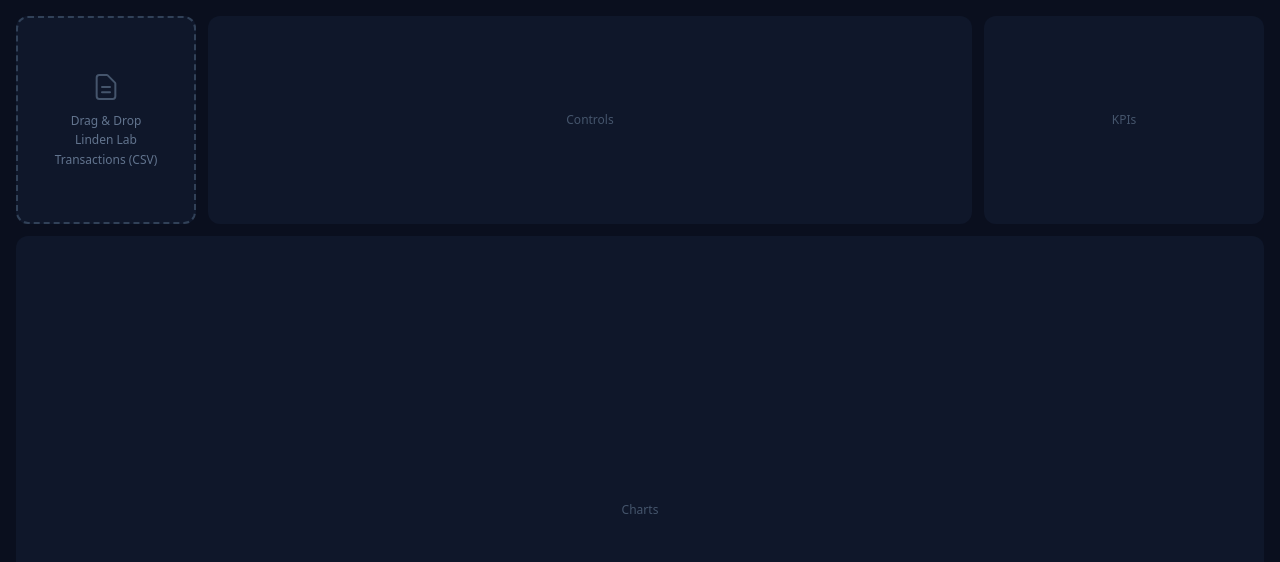
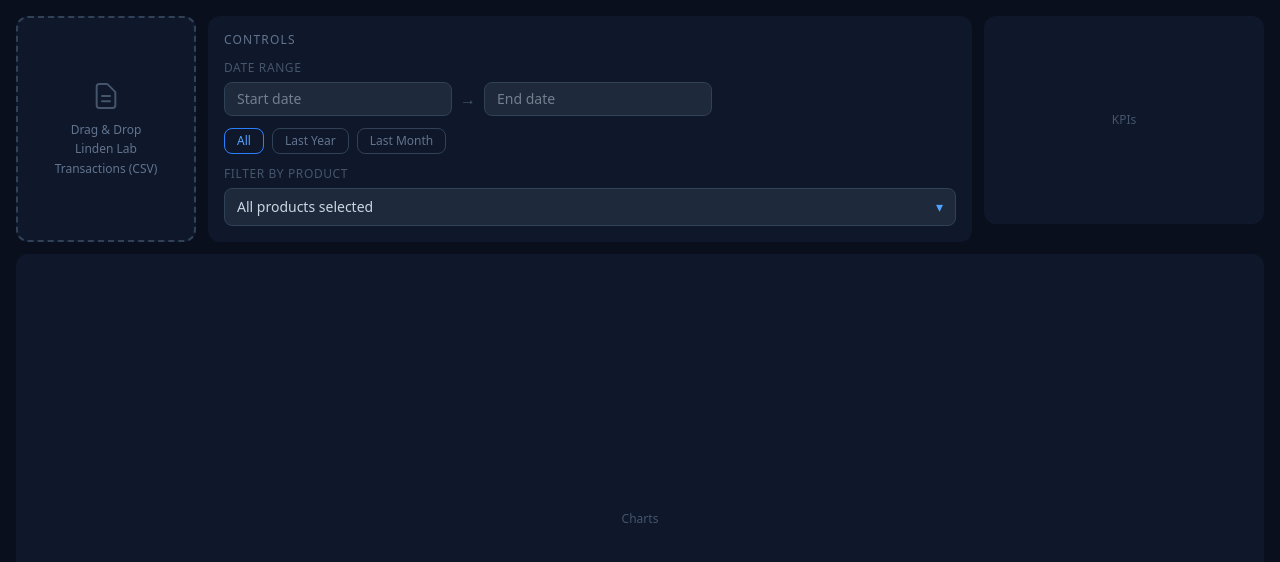
Before and after one commit to realjck/sl-marketplace-vision, a React (Vite) app: page / in a window 1280 px wide. Shown: the top 562 px of the page. Built offline with nearby package versions, Linux system fonts and the light colour scheme.

Commit message:
feat: add ControlBar with date range, quick selectors, and product filter

```diff
--- a/src/App.tsx
+++ b/src/App.tsx
@@ -1,6 +1,7 @@
 import { useEffect } from 'react'
 import { useStore } from './store/useStore'
 import Dropzone from './components/Dropzone'
+import ControlBar from './components/ControlBar'
 
 export default function App() {
   const loadFromDB = useStore(s => s.loadFromDB)
@@ -16,9 +17,7 @@ export default function App() {
         style={{ gridTemplateColumns: '180px 1fr 280px' }}
       >
         <Dropzone />
-        <div className="bg-[#0f172a] rounded-xl h-52 flex items-center justify-center text-slate-600 text-xs">
-          Controls
-        </div>
+        <ControlBar />
         <div className="bg-[#0f172a] rounded-xl h-52 flex items-center justify-center text-slate-600 text-xs">
           KPIs
         </div>
--- /dev/null
+++ b/src/components/ControlBar.tsx
@@ -0,0 +1,87 @@
+import DatePicker from 'react-datepicker'
+import { useStore } from '../store/useStore'
+import ProductFilter from './ProductFilter'
+
+export default function ControlBar() {
+  const filters = useStore(s => s.filters)
+  const setFilters = useStore(s => s.setFilters)
+
+  function setAll() {
+    setFilters({ dateStart: null, dateEnd: null })
+  }
+
+  function setLastYear() {
+    const end = new Date()
+    const start = new Date()
+    start.setFullYear(start.getFullYear() - 1)
+    setFilters({ dateStart: start, dateEnd: end })
+  }
+
+  function setLastMonth() {
+    const end = new Date()
+    const start = new Date()
+    start.setDate(start.getDate() - 30)
+    setFilters({ dateStart: start, dateEnd: end })
+  }
+
+  const isAll = !filters.dateStart && !filters.dateEnd
+
+  return (
+    <div className="bg-[#0f172a] rounded-xl p-4 flex flex-col gap-3">
+      <p className="text-xs text-slate-500 uppercase tracking-widest">Controls</p>
+
+      <div>
+        <p className="text-xs text-slate-600 uppercase tracking-wider mb-1.5">Date Range</p>
+        <div className="flex items-center gap-2">
+          <DatePicker
+            selected={filters.dateStart}
+            onChange={(date: Date | null) => setFilters({ dateStart: date })}
+            selectsStart
+            startDate={filters.dateStart ?? undefined}
+            endDate={filters.dateEnd ?? undefined}
+            placeholderText="Start date"
+            dateFormat="yyyy-MM-dd"
+            className="bg-[#1e293b] border border-slate-700 rounded-lg px-3 py-1.5 text-sm text-slate-300 w-full cursor-pointer"
+          />
+          <span className="text-slate-600 shrink-0">→</span>
+          <DatePicker
+            selected={filters.dateEnd}
+            onChange={(date: Date | null) => setFilters({ dateEnd: date })}
+            selectsEnd
+            startDate={filters.dateStart ?? undefined}
+            endDate={filters.dateEnd ?? undefined}
+            minDate={filters.dateStart ?? undefined}
+            placeholderText="End date"
+            dateFormat="yyyy-MM-dd"
+            className="bg-[#1e293b] border border-slate-700 rounded-lg px-3 py-1.5 text-sm text-slate-300 w-full cursor-pointer"
+          />
+        </div>
+      </div>
+
+      <div className="flex gap-2">
+        {[
+          { label: 'All', fn: setAll, active: isAll },
+          { label: 'Last Year', fn: setLastYear, active: false },
+          { label: 'Last Month', fn: setLastMonth, active: false },
+        ].map(({ label, fn, active }) => (
+          <button
+            key={label}
+            onClick={fn}
+            className={`px-3 py-1 rounded-lg text-xs border transition-colors ${
+              active
+                ? 'border-blue-500 text-blue-400'
+                : 'border-slate-700 text-slate-500 hover:border-slate-500 hover:text-slate-400'
+            }`}
+          >
+            {label}
+          </button>
+        ))}
+      </div>
+
+      <div>
+        <p className="text-xs text-slate-600 uppercase tracking-wider mb-1.5">Filter by Product</p>
+        <ProductFilter />
+      </div>
+    </div>
+  )
+}
--- /dev/null
+++ b/src/components/ProductFilter.tsx
@@ -0,0 +1,75 @@
+import { useState, useRef, useEffect } from 'react'
+import { useStore } from '../store/useStore'
+
+export default function ProductFilter() {
+  const [open, setOpen] = useState(false)
+  const ref = useRef<HTMLDivElement>(null)
+  const transactions = useStore(s => s.transactions)
+  const filters = useStore(s => s.filters)
+  const setFilters = useStore(s => s.setFilters)
+
+  const products = Array.from(new Set(transactions.map(t => t.productName))).sort()
+  const allSelected = filters.selectedProducts.length === 0
+
+  function toggleAll() {
+    setFilters({ selectedProducts: [] })
+  }
+
+  function toggleProduct(name: string) {
+    const current = filters.selectedProducts
+    if (current.includes(name)) {
+      setFilters({ selectedProducts: current.filter(p => p !== name) })
+    } else {
+      setFilters({ selectedProducts: [...current, name] })
+    }
+  }
+
+  useEffect(() => {
+    function handler(e: MouseEvent) {
+      if (ref.current && !ref.current.contains(e.target as Node)) setOpen(false)
+    }
+    document.addEventListener('mousedown', handler)
+    return () => document.removeEventListener('mousedown', handler)
+  }, [])
+
+  const label = allSelected ? 'All products selected' : `${filters.selectedProducts.length} selected`
+
+  return (
+    <div ref={ref} className="relative">
+      <button
+        onClick={() => setOpen(o => !o)}
+        className="w-full bg-[#1e293b] border border-slate-700 rounded-lg px-3 py-2 text-sm text-slate-300 flex justify-between items-center hover:border-slate-500 transition-colors"
+      >
+        <span className="truncate">{label}</span>
+        <span className="text-blue-400 ml-2 shrink-0">▾</span>
+      </button>
+      {open && (
+        <div className="absolute z-50 top-full left-0 right-0 mt-1 bg-[#1e293b] border border-slate-700 rounded-lg shadow-2xl max-h-60 overflow-y-auto">
+          <label className="flex items-center gap-2 px-3 py-2 hover:bg-slate-700/50 cursor-pointer border-b border-slate-700">
+            <input
+              type="checkbox"
+              checked={allSelected}
+              onChange={toggleAll}
+              className="accent-blue-500"
+            />
+            <span className="text-sm font-semibold text-slate-200">ALL</span>
+          </label>
+          {products.map(name => (
+            <label
+              key={name}
+              className="flex items-center gap-2 px-3 py-2 hover:bg-slate-700/50 cursor-pointer"
+            >
+              <input
+                type="checkbox"
+                checked={allSelected || filters.selectedProducts.includes(name)}
+                onChange={() => toggleProduct(name)}
+                className="accent-blue-500 shrink-0"
+              />
+              <span className="text-sm text-slate-300 truncate">{name}</span>
+            </label>
+          ))}
+        </div>
+      )}
+    </div>
+  )
+}
```
